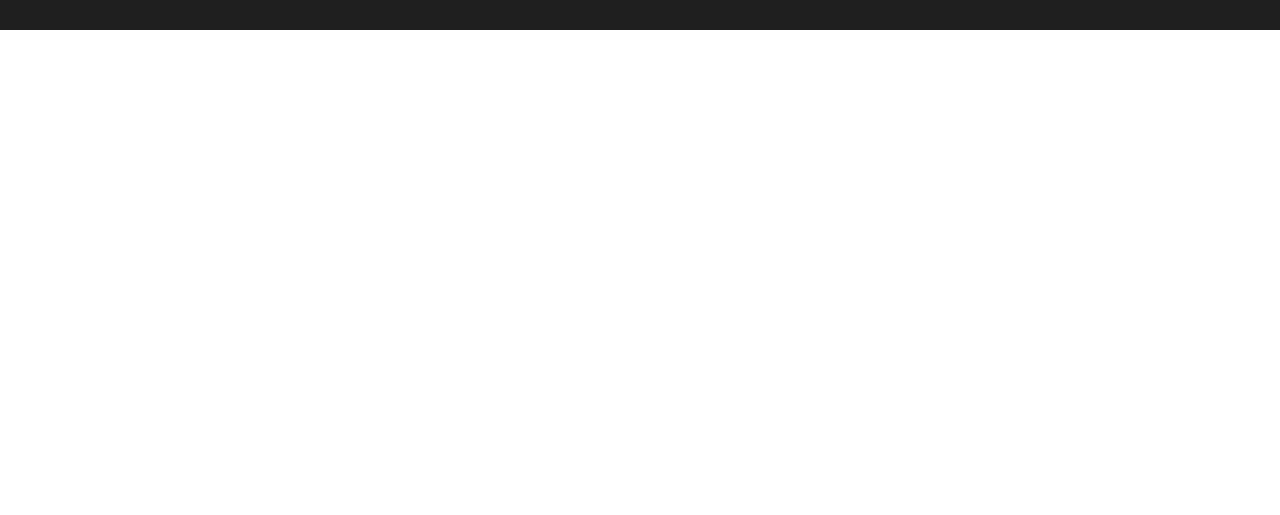
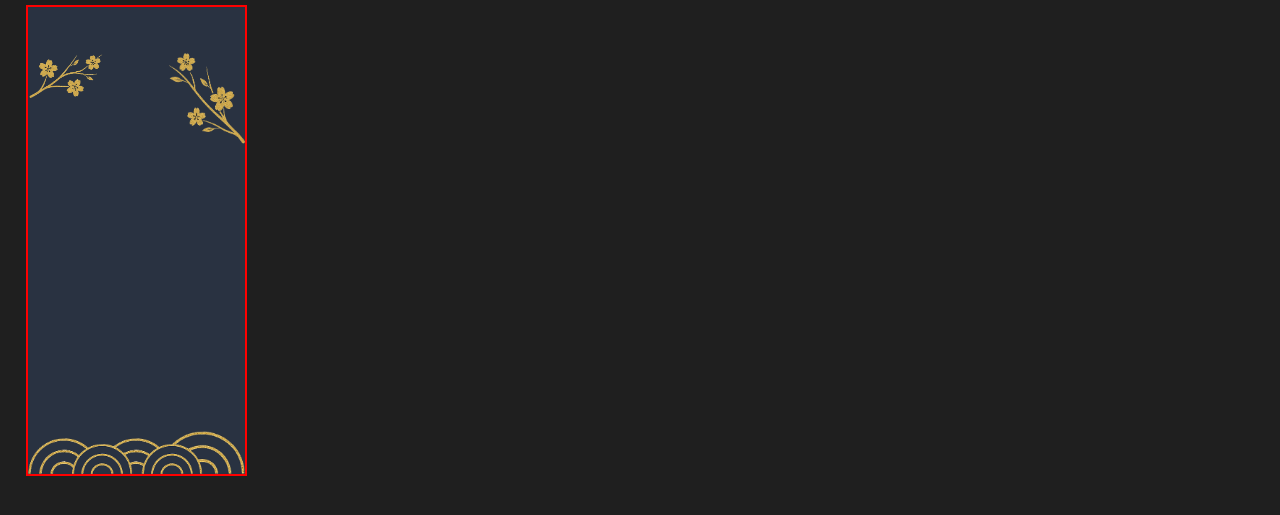
Before and after one commit to Beyaexe/myprofile, a plain HTML site: page index.html in a window 1280 px wide. Shown: the part 689-1204 px from the top of the page. Before the commit the page ends 800 px from the top, so only its background shows below. Drawn offline with nearby package versions, Linux system fonts and the light colour scheme; a web font is replaced by a local one.

Commit message:
começando os cards do latest works

```diff
--- a/index.html
+++ b/index.html
@@ -47,6 +47,11 @@
   <div id="LatestWorks">
     <div class="container-fluid">
         <h2>Latest Works</h2>
+        <div class="cardWork">
+          <img src="img/stick.png" class="stick" alt="">
+          <img src="img/stick2.png" class="stick2" alt="">
+          <img src="img/cloudsPack.png" class="cloudsPack" alt="">
+        </div>
     </div>
   </div>
 
--- a/style.css
+++ b/style.css
@@ -8,6 +8,7 @@
     --main-color-navbar: #1f1f1f;
     --main-color-navbar-font: white;
     --secondary-color-font: white;
+    --main-color-card: #293241;
     /* --main-color-sakura: rgb(238, 77, 144);  */
 }
 
@@ -203,6 +204,7 @@ body{
 
 #LatestWorks{
     width: 100%;
+    height: 85%;
     background-color: var(--main-color);
     display: flex;
     /* align-items: center; */
@@ -215,3 +217,30 @@ body{
     font-family: geishta;
     font-size: 2.7em;
 }
+
+#LatestWorks .cardWork{
+    background-color: var(--main-color-card);
+    width: 18%;
+    height: 75%;
+    position: relative;
+    border: solid red 2px;
+}
+
+.cardWork .stick{
+    position: absolute;
+    width: 35%;
+    top: 10%;
+    left: 0;
+}
+.cardWork .stick2{
+    position: absolute;
+    width: 35%;
+    top: 10%;
+    right: 0%;
+}
+.cardWork .cloudsPack{
+    position: absolute;
+    width: 100%;
+    bottom: 0;
+    right: 0;
+}
```
Also changed, not shown: img/cloudsPack.png (added), img/stick.png (added), img/stick2.png (added).
